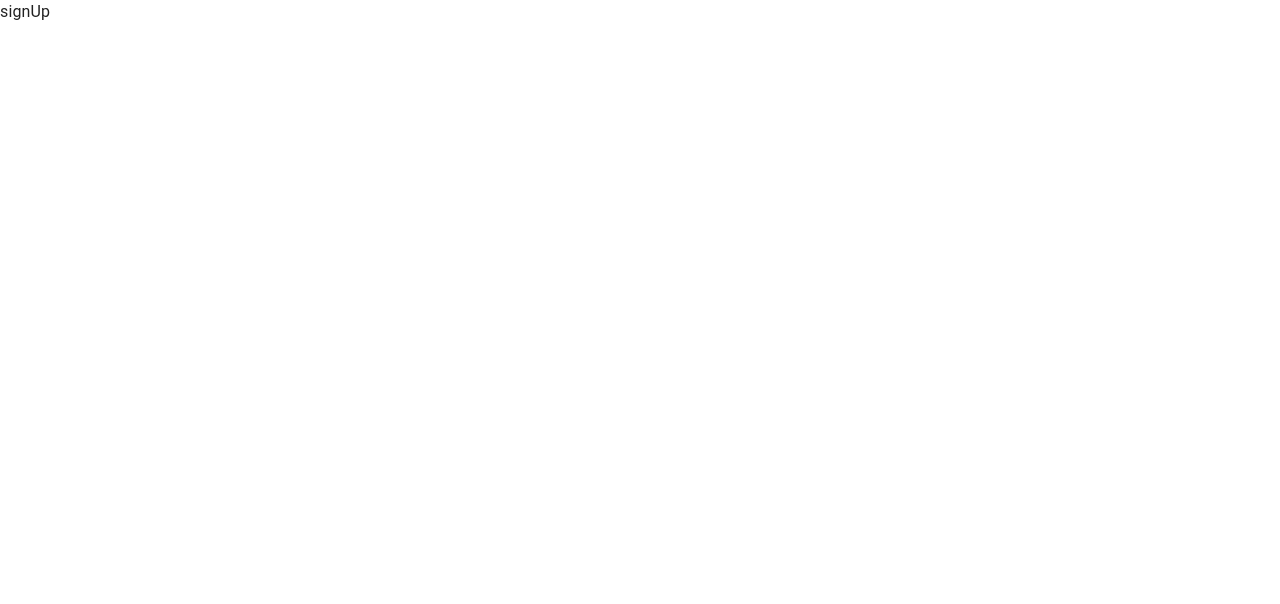
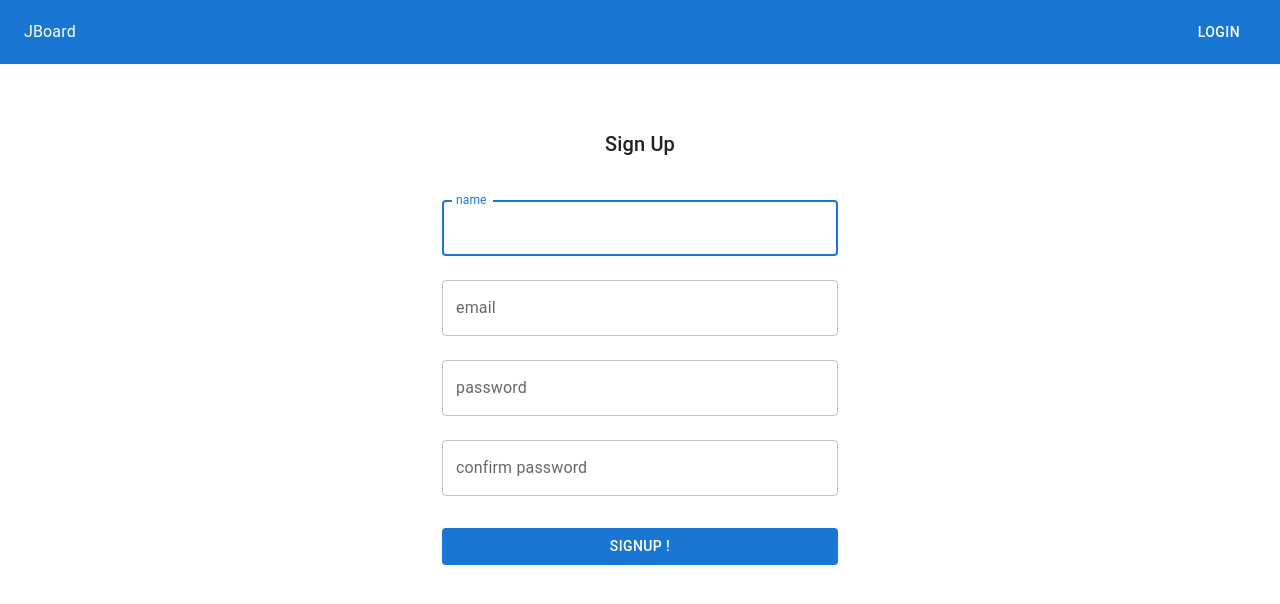
Before and after one commit to 2wisdom/jboard, a React (Vite) app: page /signup in a window 1280 px wide. Shown: the top 604 px of the page. Built offline with nearby package versions, Linux system fonts and the light colour scheme.

Commit message:
gh-8 회원가입 UI (#9)
* gh-7 회원가입 UI

* gh-7 회원가입 UI

* gh-8 수정

* gh-8 interface 함수 수정

```diff
--- a/src/pages/signup.tsx
+++ b/src/pages/signup.tsx
@@ -1,7 +1,92 @@
+import * as React from "react";
+import { Button, Container, Grid, TextField, Typography } from "@mui/material";
+import { Controller } from "react-hook-form";
+import { useFormAction } from "react-router-dom";
+import Layout from "../layout/Layout";
+import { useQuery } from "@tanstack/react-query";
+import httpClient from "../libs/http-client";
+import { Box } from "@mui/system";
+
+// user interface
+interface User {
+  email: string;
+  password: string;
+  nickname: string;
+}
+
 export default function SignUpPage() {
   return (
-    <div>
-      <h1>signUp</h1>
-    </div>
+    <Layout>
+      <Container component="main" maxWidth="xs">
+        <form>
+          <Box
+            sx={{
+              marginTop: 8,
+              display: "flex",
+              flexDirection: "column",
+              alignItems: "center",
+            }}
+          >
+            <Typography component="h1" variant="h6">
+              Sign Up
+            </Typography>
+
+            <Box
+              component="form"
+              noValidate
+              // onSubmit={handleSubmit}
+              sx={{ mt: 3 }}
+            >
+              <TextField
+                name="name"
+                label="name"
+                variant="outlined"
+                margin="normal"
+                fullWidth
+                autoFocus
+              />
+
+              <TextField
+                name="email"
+                label="email"
+                variant="outlined"
+                autoComplete="email"
+                margin="normal"
+                fullWidth
+              />
+
+              <TextField
+                name="password"
+                label="password"
+                variant="outlined"
+                type="password"
+                autoComplete="current-password"
+                margin="normal"
+                fullWidth
+              />
+
+              <TextField
+                name="confirmPassword"
+                label="confirm password"
+                variant="outlined"
+                type="password"
+                autoComplete="current-password"
+                margin="normal"
+                fullWidth
+              />
+
+              <Button
+                variant="contained"
+                type="submit"
+                fullWidth
+                sx={{ mt: 3, mb: 2 }}
+              >
+                SignUp !
+              </Button>
+            </Box>
+          </Box>
+        </form>
+      </Container>
+    </Layout>
   );
 }
```
